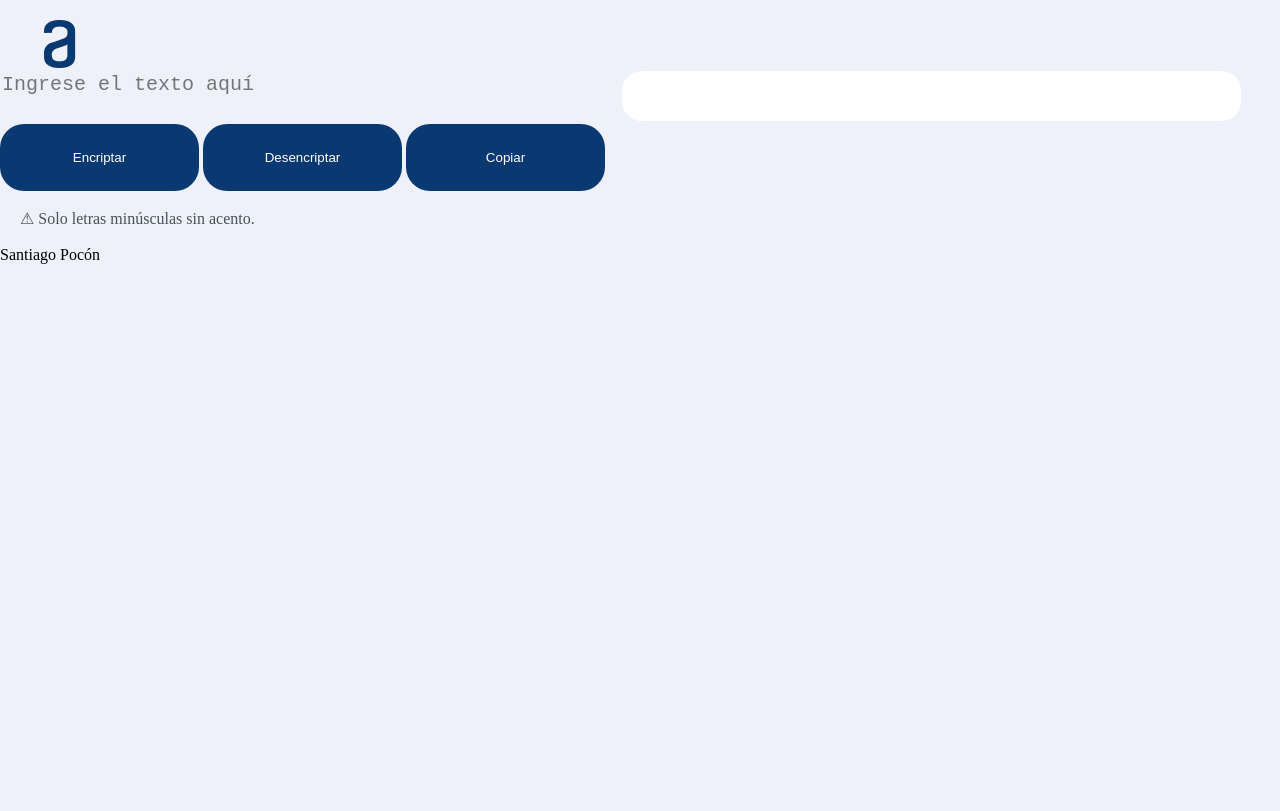
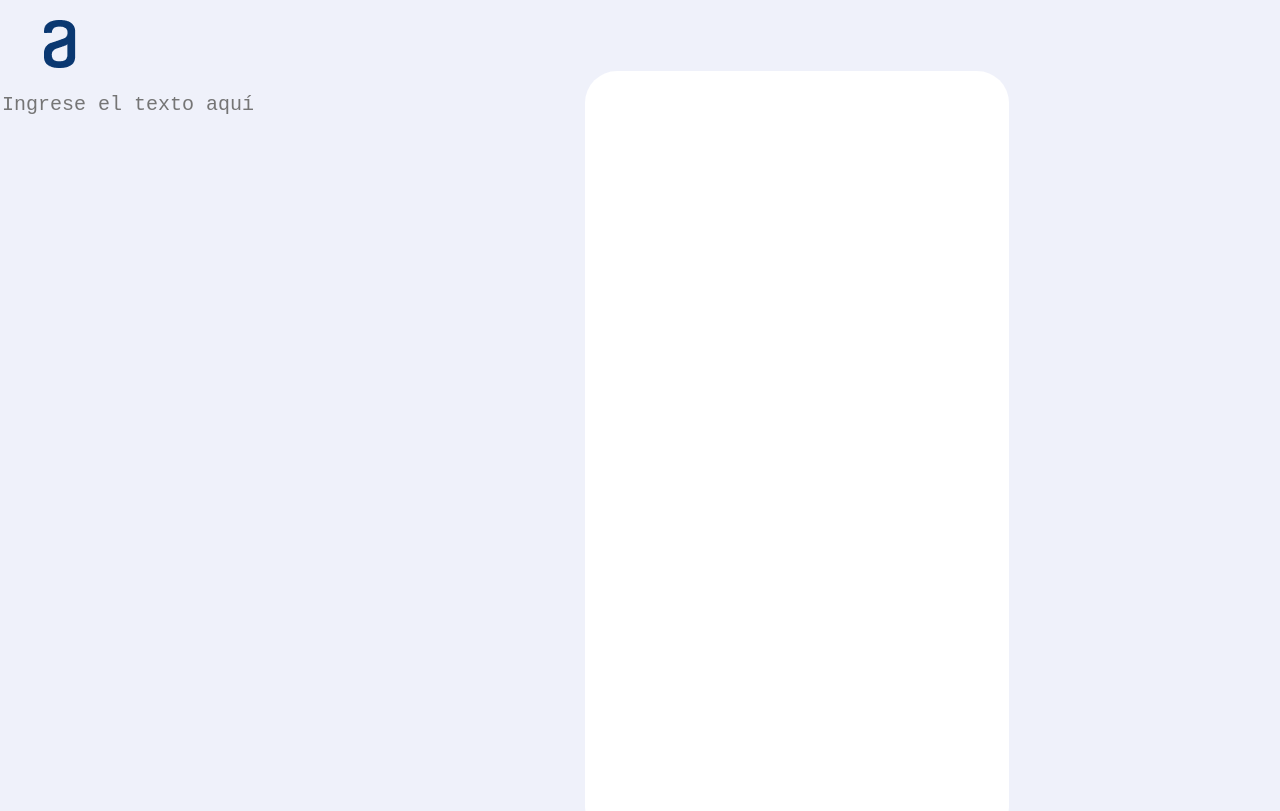
Before and after one commit to santiagopocon/encriptador-de-texto, a plain HTML site: page Index.html in a window 1280 px wide. Shown: the top 811 px of the page. Drawn offline with Linux system fonts and the light colour scheme.

Commit message:
Revisión de código

```diff
--- a/style.css
+++ b/style.css
@@ -17,17 +17,19 @@ background-color: #EFF1FA;
     font-size: 20px;
     outline: 0 none;
     resize: none;
-    width: 48%;
+    width: 577px;
+    height: 744px;
 }
 
 #textoSalida{
     border: none;
-    border-radius: 20px;
-    margin: 0 auto;
+    border-radius: 32px;
     font-size: 20px;
     outline: 0 none;
     resize: none;
-    width: 48%;
+    width: 400px;
+    height: 744px;
+    padding: 12px;
 }
 
 .alertaMinusculas{
```
